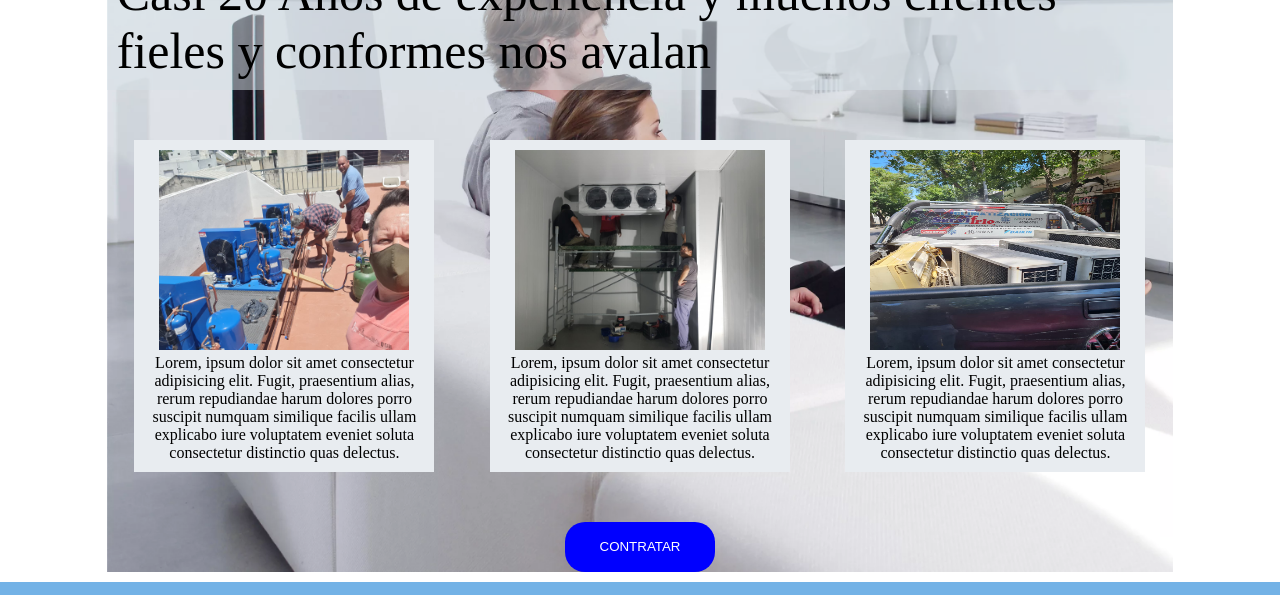
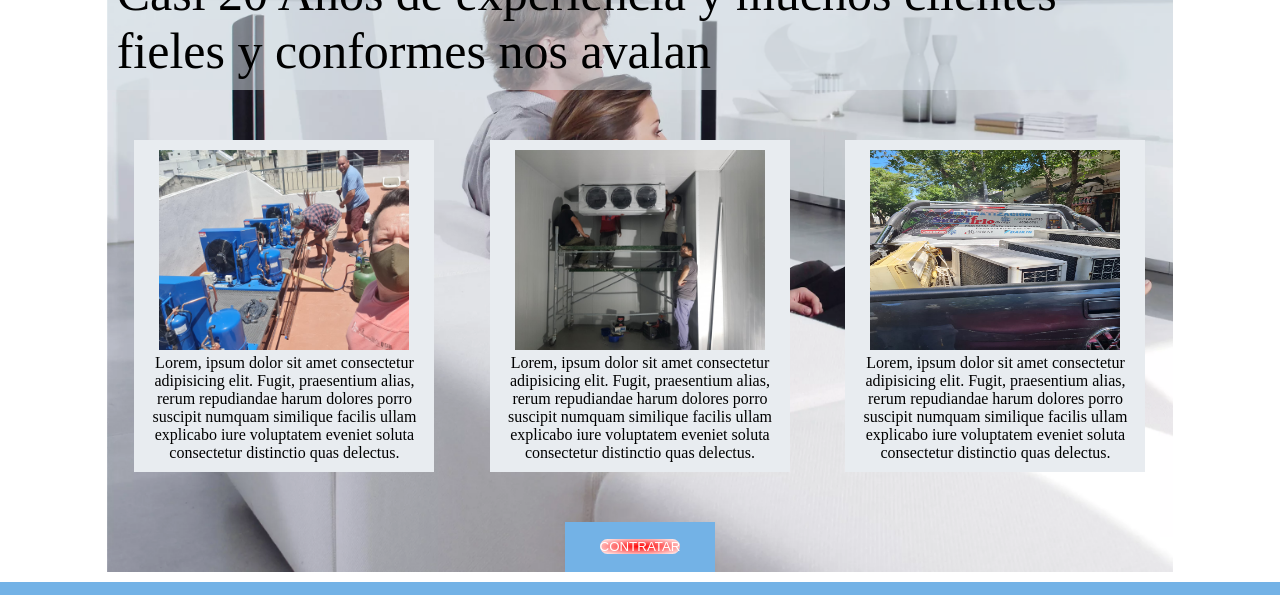
Before and after one commit to crisBasti/servi-frio, a plain HTML site: page index.html in a window 1280 px wide. In both pictures the pointer is over the link "CONTRATAR". Shown: the part 730-1325 px from the top of the page. Drawn offline with Linux system fonts and the light colour scheme.

Commit message:
Añadi un gradient al boton de Contratar

```diff
--- a/CSS/estilo.css
+++ b/CSS/estilo.css
@@ -338,9 +338,9 @@ img {
     color: white;
     background: blue;
 } */
-.btnContratar2:hover {
+.btnContratar2 a:hover {
     border-radius: 20px;
-    background: blue;
+    background: radial-gradient(rgb(255, 0, 0), rgb(255, 255, 255))
 }
 .btnContratar2:hover a {
     color: white;
```
